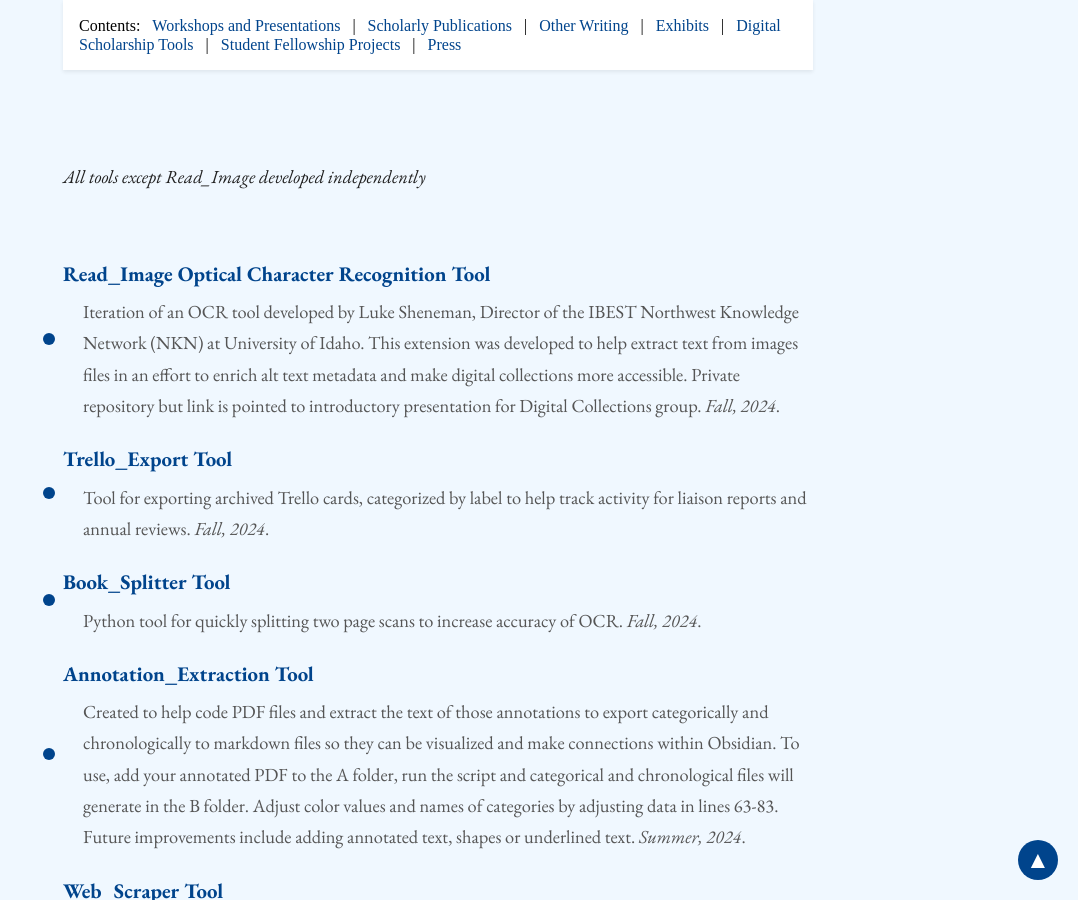
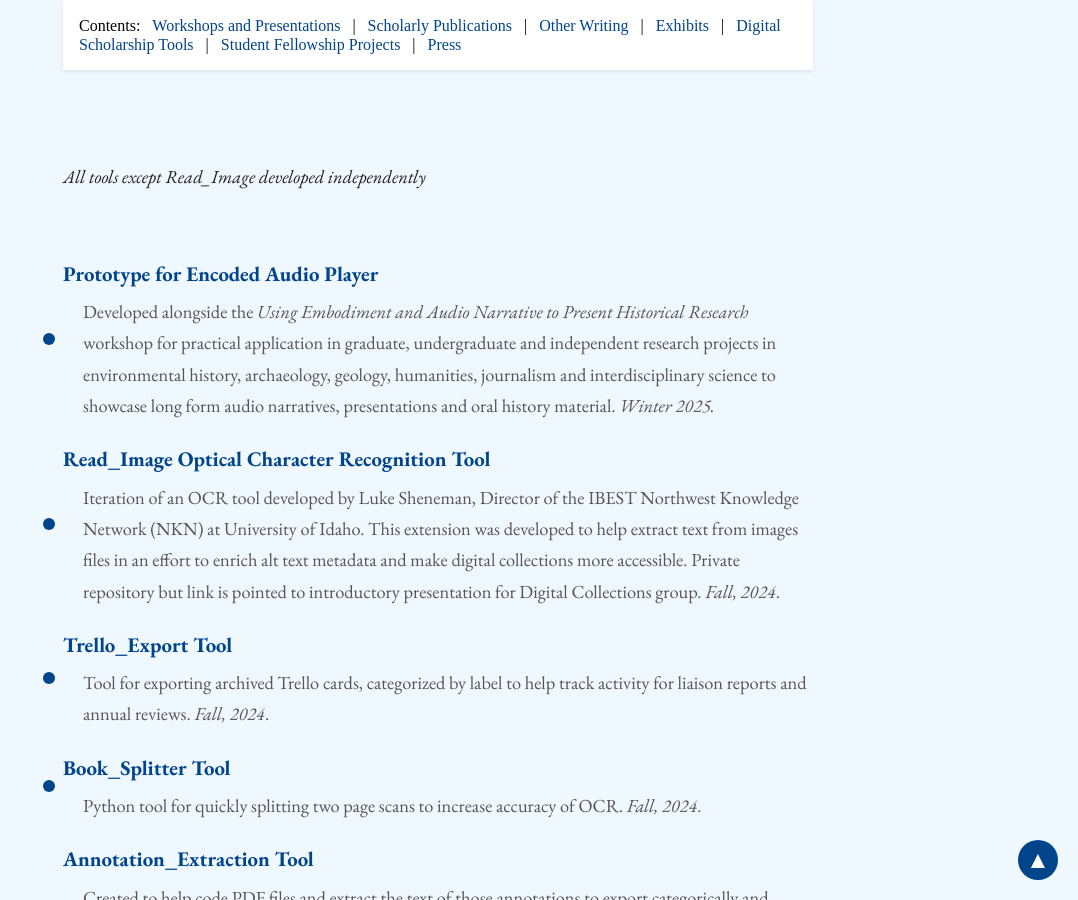
Before and after one commit to aweymo/base, a Jekyll site: the page built from index.md, in a window 1280 px wide and 900 px high, scrolled down 7195 px. Shown: the whole window, without its empty margins (202-1280 px from the left). Built offline with Jekyll 4.4.1, drawn with Linux system fonts in a browser that asks for light colours; nearby versions of some CDN libraries; some web fonts are replaced.

Commit message:
eap_prototype

```diff
--- a/index.md
+++ b/index.md
@@ -208,6 +208,10 @@ _All tools except Read_Image developed independently_
 
 <ul class="triangle-list">
     <li>
+        <a href="https://aweymo-ui.github.io/eap_proto/" target="_blank" rel="noopener noreferrer">Prototype for Encoded Audio Player</a>
+        <span class="description">Developed alongside the <i>Using Embodiment and Audio Narrative to Present Historical Research</i> workshop for practical application in graduate, undergraduate and independent research projects in environmental history, archaeology, geology, humanities, journalism and interdisciplinary science to showcase long form audio narratives, presentations and oral history material. <i>Winter 2025.</i></span>
+    </li>
+    <li>
         <a href="https://indd.adobe.com/view/db718d34-da0b-40fe-b21a-0d0d86d0b99e" target="_blank" rel="noopener noreferrer">Read_Image Optical Character Recognition Tool</a>
         <span class="description">Iteration of an OCR tool developed by Luke Sheneman, Director of the IBEST Northwest Knowledge Network (NKN) at University of Idaho. This extension was developed to help extract text from images files in an effort to enrich alt text metadata and make digital collections more accessible. Private repository but link is pointed to introductory presentation for Digital Collections group. <i>Fall, 2024</i>.</span>
     </li>
```
